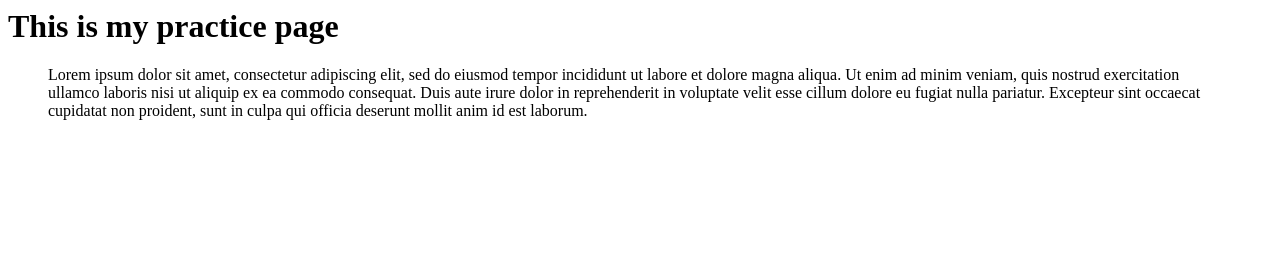
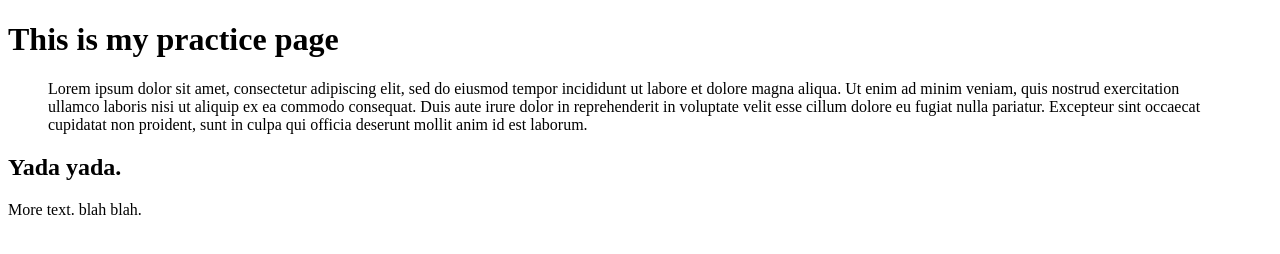
Before and after one commit to taylordickerson/practice-again, a plain HTML site: page index.html in a window 1280 px wide. Drawn offline with Linux system fonts and the light colour scheme.

Commit message:
added doctype and more text

```diff
--- a/index.html
+++ b/index.html
@@ -5,7 +5,7 @@
   header, sections, footer.
   ======================================== -->
 
-<!-- doctype root declaration -->
+<!DOCTYPE html>
   <head>
     <!-- The following meta tags, which will help define properties for a responsive website:
           charset: https://developer.mozilla.org/en-US/docs/Web/HTML/Element/meta#attr-charset
@@ -18,6 +18,8 @@
     <blockquote>
       <p>Lorem ipsum dolor sit amet, consectetur adipiscing elit, sed do eiusmod tempor incididunt ut labore et dolore magna aliqua. Ut enim ad minim veniam, quis nostrud exercitation ullamco laboris nisi ut aliquip ex ea commodo consequat. Duis aute irure dolor in reprehenderit in voluptate velit esse cillum dolore eu fugiat nulla pariatur. Excepteur sint occaecat cupidatat non proident, sunt in culpa qui officia deserunt mollit anim id est laborum.</p>
     </blockquote>
+    <h2> Yada yada.</h2>
+    <p>More text. blah blah.</p>
   </body>
 
 <!-- =========================================
```
